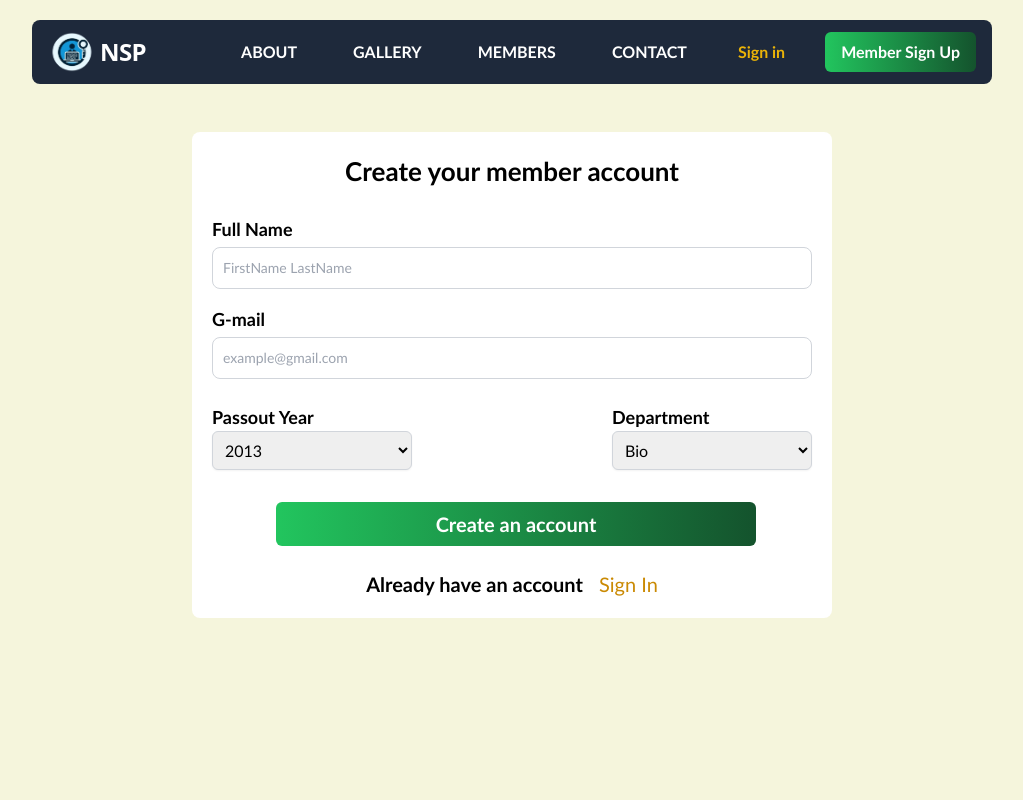
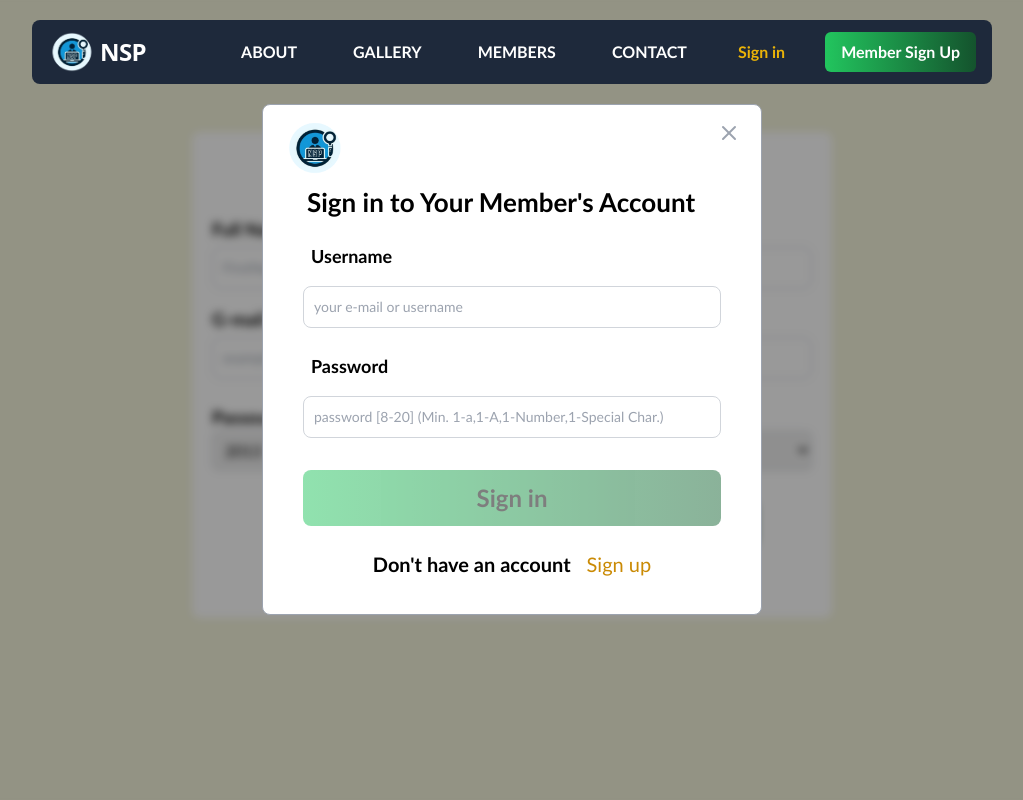
Before and after one commit to NITA-South-Paribar/nsp-web-page, a React (Vite) app: page /nsp-web-page/signup in a window 1280 px wide. Both pictures are taken after a click on the button "Sign In". Shown: the top 800 px of the page, without its empty margins (128-1151 px from the left). Built offline with nearby package versions, Linux system fonts and the light colour scheme.

Commit message:
signin <> signup journey fixed

```diff
--- a/src/components/SignUp/MemberSignUp.jsx
+++ b/src/components/SignUp/MemberSignUp.jsx
@@ -1,7 +1,10 @@
 import { filters } from "../../constants/member";
+import { SigninModal } from "../SigninModal/SigninModal";
+import { useState } from "react";
+
 
 export const MemberSignUp = () => {
-
+  const [openModal, setOpenModal] = useState(false);
   const submitDetails = () => {
 
   }
@@ -99,9 +102,14 @@ export const MemberSignUp = () => {
           <p className="text-xl text-black   font-bold  ">
             Already have an account
           </p>
-          <button className="  text-xl font-medium ml-4 text-yellow-600 ">
+          <button onClick={() => setOpenModal(true)} className="  text-xl font-medium ml-4 text-yellow-600 ">
             Sign In
           </button>
+          <SigninModal
+                open={openModal}
+                onOpen={() => setOpenModal(true)}
+                onClose={() => setOpenModal(false)}
+              />
         </div>
       </div>
     </div>
--- a/src/components/SigninModal/SigninModal.jsx
+++ b/src/components/SigninModal/SigninModal.jsx
@@ -53,9 +53,9 @@ export const SigninModal = ({ open, onOpen, onClose }) => {
 
   useEffect(() => {
     if (open) {
-      document.body.style.overflow = 'hidden';
+      document.body.style.overflow = "hidden";
     } else {
-      document.body.style.overflow = 'unset';
+      document.body.style.overflow = "unset";
     }
   }, [open]);
 
@@ -63,10 +63,8 @@ export const SigninModal = ({ open, onOpen, onClose }) => {
     document.addEventListener("keydown", handleKeyDown);
     return () => {
       document.removeEventListener("keydown", handleKeyDown);
-
     };
   }, []);
-
 
   const handleclick = (e) => {
     if (
@@ -122,7 +120,9 @@ export const SigninModal = ({ open, onOpen, onClose }) => {
                   value={email}
                   onChange={handleEmailChange}
                 />
-              {emailError && <p className=" mt-2 text-red-500">{emailError}</p>}
+                {emailError && (
+                  <p className=" mt-2 text-red-500">{emailError}</p>
+                )}
               </div>
 
               <div>
@@ -160,14 +160,15 @@ export const SigninModal = ({ open, onOpen, onClose }) => {
               <p className="text-xl text-black   font-bold  ">
                 Don't have an account
               </p>
-            <button className="  text-xl font-medium ml-4 text-yellow-600 ">
+              <a href="/nsp-web-page/signup">
+                <button className="text-xl font-medium ml-4 text-yellow-600">
                   Sign up
                 </button>
+              </a>
             </div>
           </div>
         </div>
       </div>
-
     </>
   );
 };
```
Also changed, not shown: 1 other file (tests, documents, lock files or other folders). Lines whose indentation alone changed are shown as unchanged.
